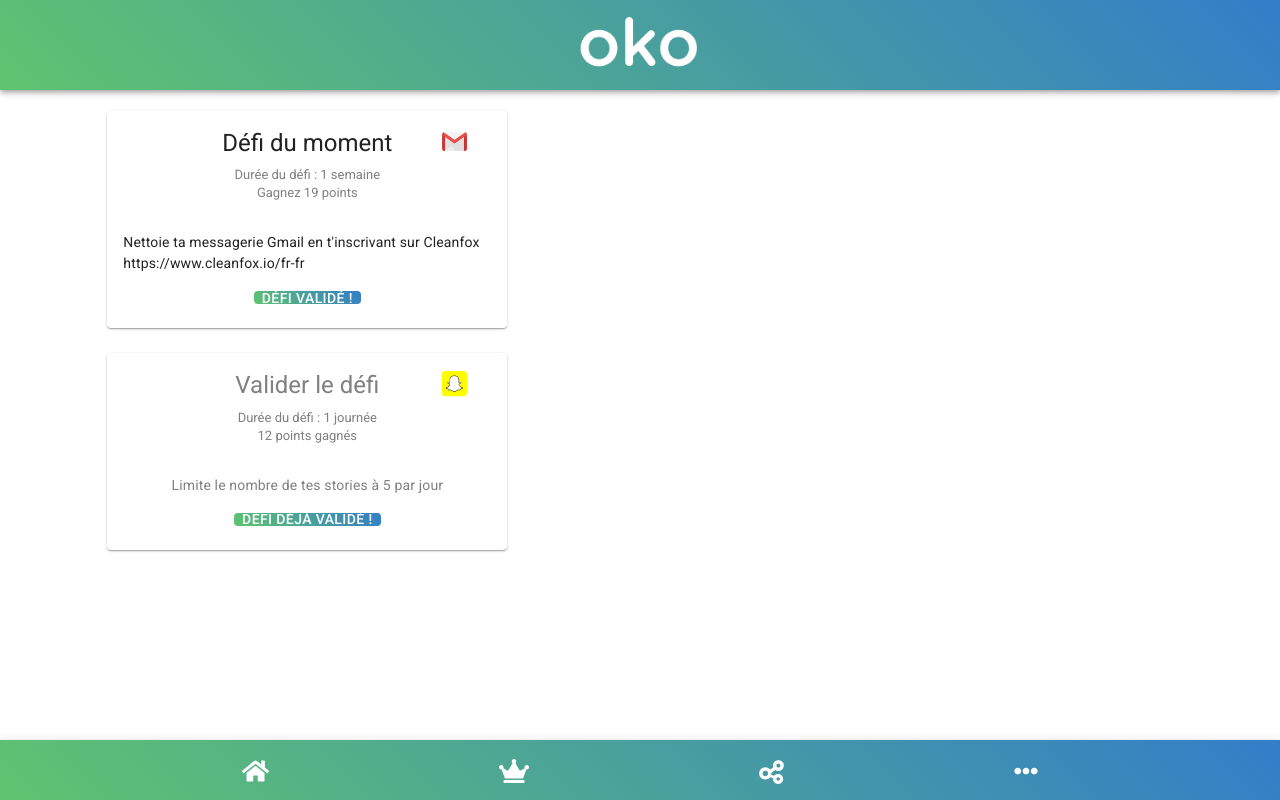
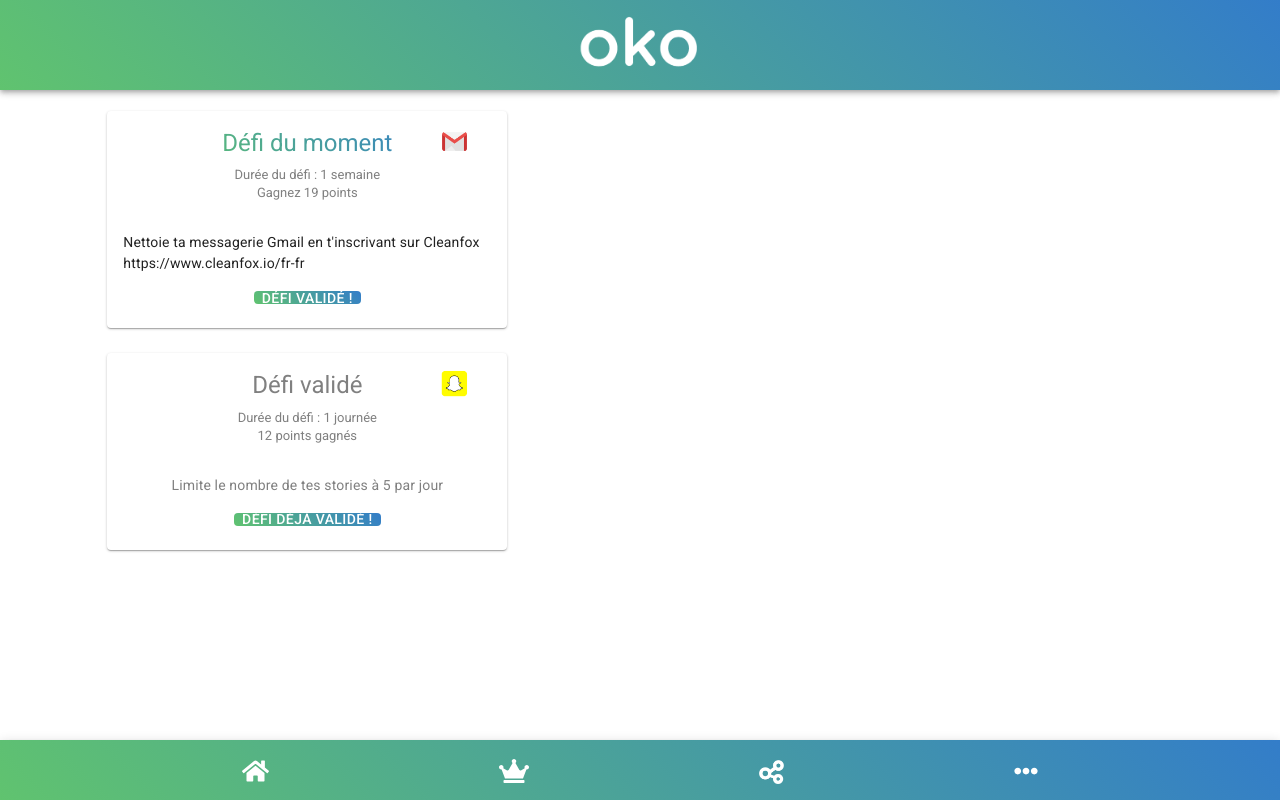
Before and after one commit to lili17793/ecohackaton, a React (Create React App) app in the folder views/: page /defis in a window 1280 px wide. Built offline with nearby package versions, Linux system fonts and the light colour scheme.

Commit message:
Gradient applied on some titles

```diff
--- a/views/src/components/Challenge.js
+++ b/views/src/components/Challenge.js
@@ -7,6 +7,7 @@ import PropTypes from "prop-types";
 import Grid from "@material-ui/core/Grid";
 import Gmail from "../assets/app_icons/color/gmail.png";
 import Snapchat from "../assets/app_icons/color/snapchat.png";
+import "./Networks.css"
 
 const styles = theme => ({
   card: {
@@ -84,7 +85,7 @@ class Challenge extends Component {
               <Grid container spacing={0} className={classes.cardHeader}>
                 <Grid item xs={2} />
                 <Grid item xs={8} className={classes.description}>
-                  <Typography gutterBottom variant="h5" component="h2">
+                  <Typography gutterBottom variant="h5" component="h2" className="typoGradient">
                     Défi du moment
                   </Typography>
                   <Typography
@@ -157,7 +158,7 @@ class Challenge extends Component {
                     component="h2"
                     className={classes.realizedChallenge}
                   >
-                    Valider le défi
+                    Défi validé
                   </Typography>
                   <Typography
                     gutterBottom
```
